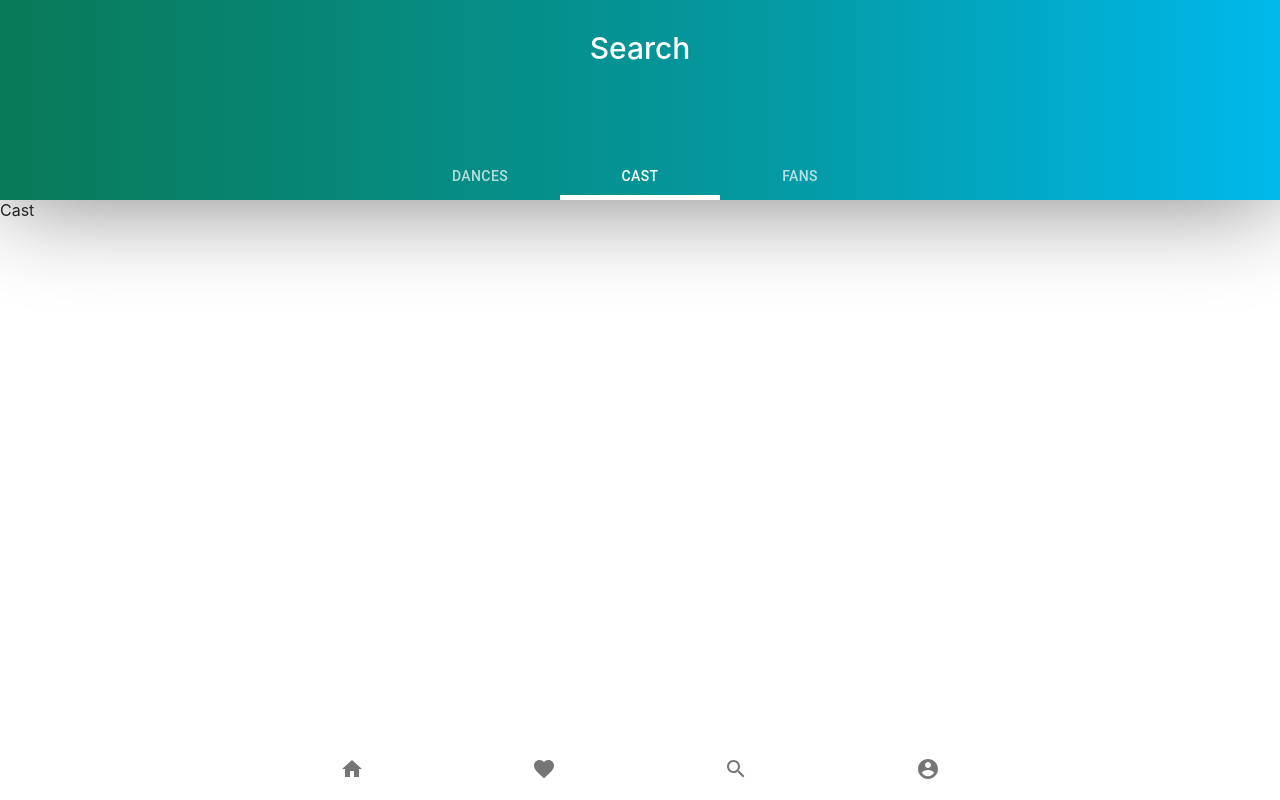
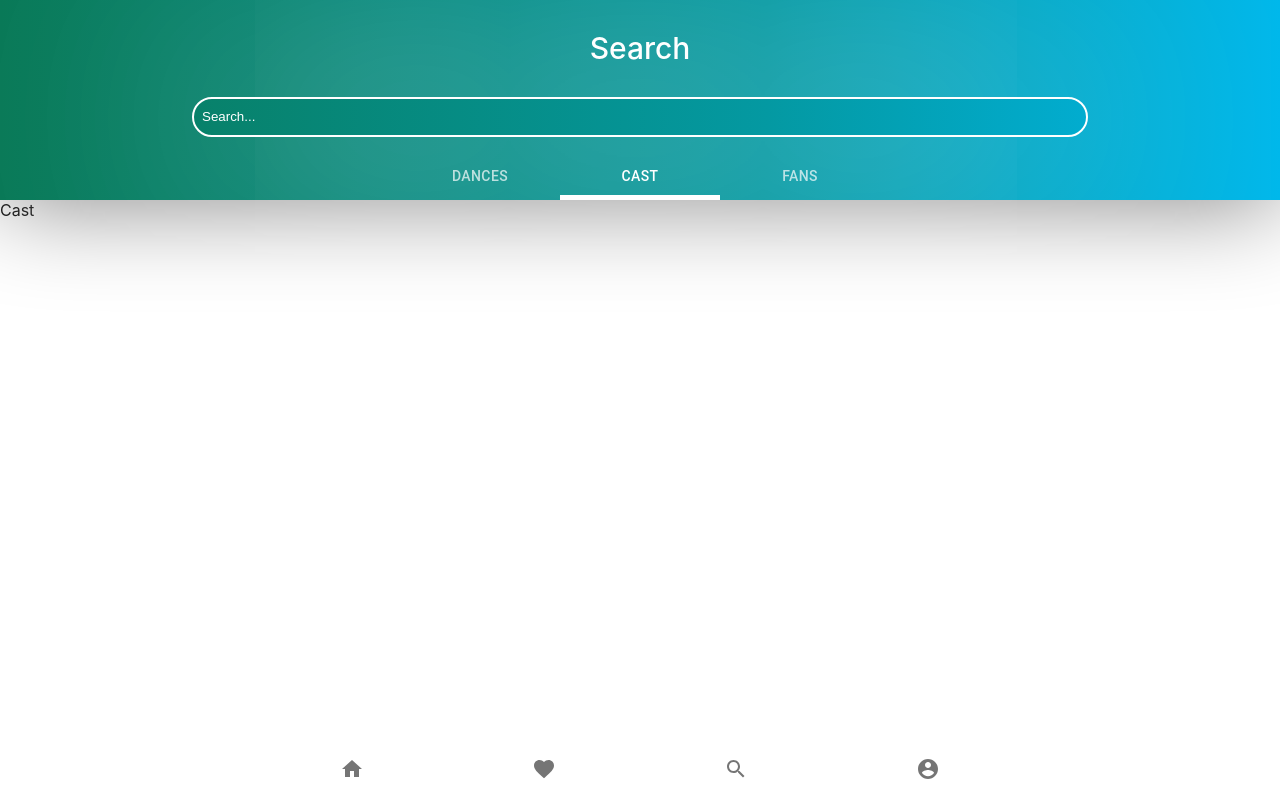
Before and after one commit to perezsamantha/dwts-app, a React (Create React App) app in the folder dwts-app/client/: page /search/cast in a window 1280 px wide. Built offline with nearby package versions, Linux system fonts and the light colour scheme.

Commit message:
added non-functional search bar

```diff
--- a/dwts-app/client/src/components/Search/SearchBar.js
+++ b/dwts-app/client/src/components/Search/SearchBar.js
@@ -47,7 +47,7 @@ function SearchBar() {
     return (
         <SearchContainer>
             <SearchTitle>Search</SearchTitle>
-
+            <SearchBox type="search" placeholder="Search..." />
             <Paper className={classes.root}>
                 <Tabs
                     classes={{ indicator: classes.indicator }}
@@ -74,6 +74,7 @@ const SearchContainer = styled.div`
     top: 0;
     position: relative;
     box-shadow: 0px 1px 100px grey;
+    align-items: center;
 `;
 
 const SearchTitle = styled.h2`
@@ -81,8 +82,31 @@ const SearchTitle = styled.h2`
     font-size: 30px;
     font-weight: 500;
     margin-top: 0;
-    padding: 1em 0;
+    padding: 1em 0 0.2em 0;
     text-align: center;
 `;
 
+const SearchBox = styled.input`
+    width: 70%;
+    height: 40px;
+    border: 2px solid white;
+    border-radius: 20px;
+    padding: 0.5rem;
+    background: transparent;
+    color: white !important;
+    display: block;
+    margin: 0 auto;
+    &:focus {
+        outline: none;
+    };
+    box-shadow: 0px 1px 250px white;
+    ::placeholder {
+        color: white;
+        opacity: 1;
+    };
+    ::-webkit-search-decoration, ::-webkit-search-cancel-button, ::-webkit-search-results-button, ::-webkit-search-results-decoration {
+        display: none;
+    };
+`;
+
 export default SearchBar;
```
